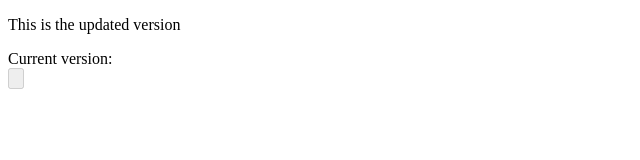
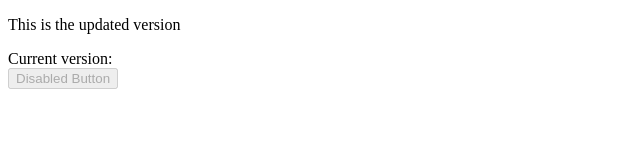
Before and after one commit to RuzgarDogu/electron-updater-example, an Electron app: page version.html in a window 1280 px wide. Shown: the whole page, without its empty margins (0-640 px from the left). Drawn offline with Linux system fonts and the light colour scheme; no server answers.

Commit message:
disabled button

```diff
--- a/version.html
+++ b/version.html
@@ -7,7 +7,7 @@
   <p>This is the updated version</p>
   Current version: <span id="version">vX.Y.Z</span>
   <div id="messages"></div>
-  <input type="button" disabled>
+  <input type="button" value="Disabled Button" disabled>
 <script>
 // Display the current version
 let version = window.location.hash.substring(1);
```
